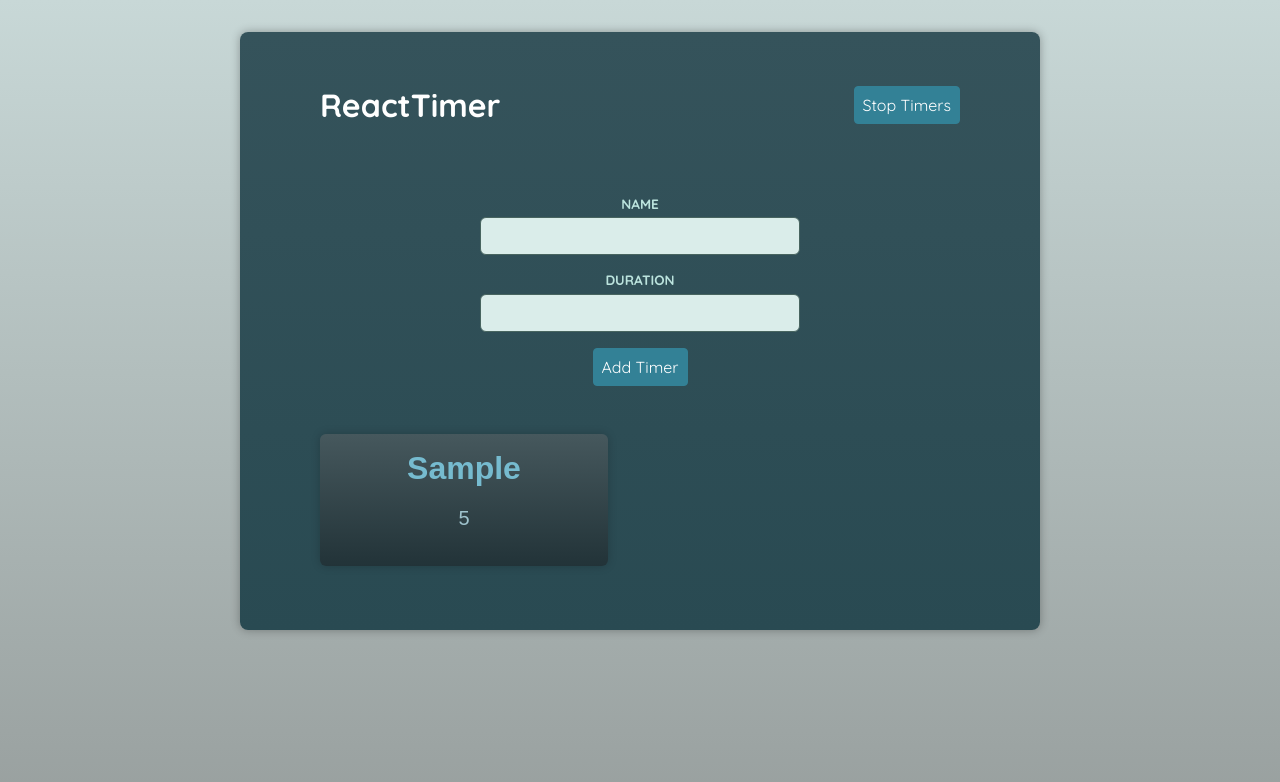
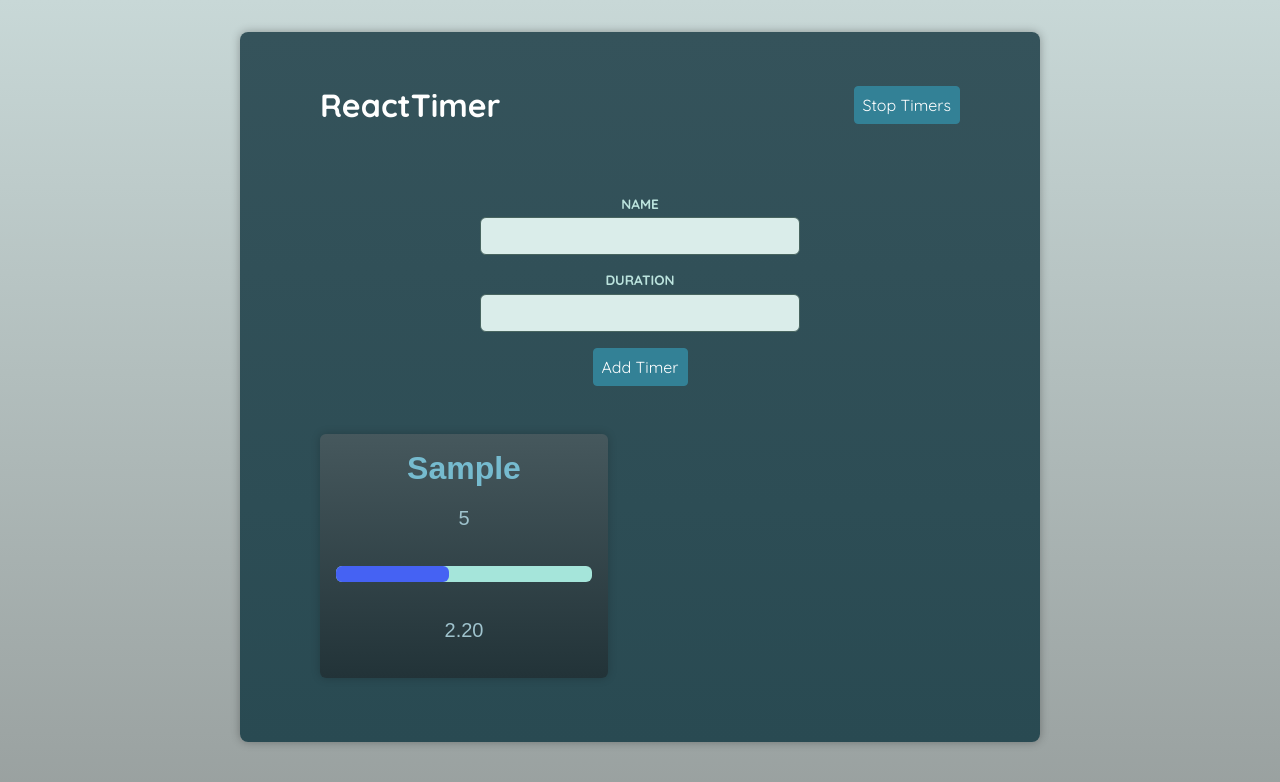
Before and after one commit to BillStephens2022/TimerApp-React-TypeScript, a React (Vite) app: page / in a window 1280 px wide. Both pictures are taken after typing "Sample", "5" into the empty fields and a click on the button "Add Timer". Shown: the top 782 px of the page. Built offline with nearby package versions, Linux system fonts and the light colour scheme; a web font is replaced by a local one.

Commit message:
added functionality for timer to count down and stop with progress bar updating as countdown occurs

```diff
--- a/src/components/Header.tsx
+++ b/src/components/Header.tsx
@@ -1,5 +1,5 @@
 import Button from './UI/Button.tsx';
-import { TimersContext, useTimersContext } from '../store/timers-context.tsx';
+import { useTimersContext } from '../store/timers-context.tsx';
 
 export default function Header() {
   const timersCtx = useTimersContext();
--- a/src/components/Timer.tsx
+++ b/src/components/Timer.tsx
@@ -1,12 +1,36 @@
 import Container from './UI/Container.tsx';
 import { type Timer as TimerProps } from "../store/timers-context.tsx";
+import { useEffect, useState, useRef } from 'react';
 
 
 export default function Timer({ name, duration }: TimerProps) {
+  const interval = useRef<number | null>(null);
+
+  const [remainingTime, setRemainingTime] = useState(duration * 1000);
+
+
+  if (remainingTime <= 0 && interval.current) {
+    clearInterval(interval.current);
+  }
+
+  useEffect(() => {
+    const timer = setInterval(function() {
+      setRemainingTime((prevTime) => prevTime - 50);
+    }, 50);
+    interval.current = timer;
+    return () => clearInterval(timer)
+  }, []);
+
+
+
+  const formattedRemainingTime = (remainingTime / 1000).toFixed(2);
+
   return (
     <Container as="article">
       <h2>{name}</h2>
       <p>{duration}</p>
+      <p><progress max={duration * 1000} value={remainingTime} /></p>
+      <p>{formattedRemainingTime}</p>
     </Container>
   );
 }
```
